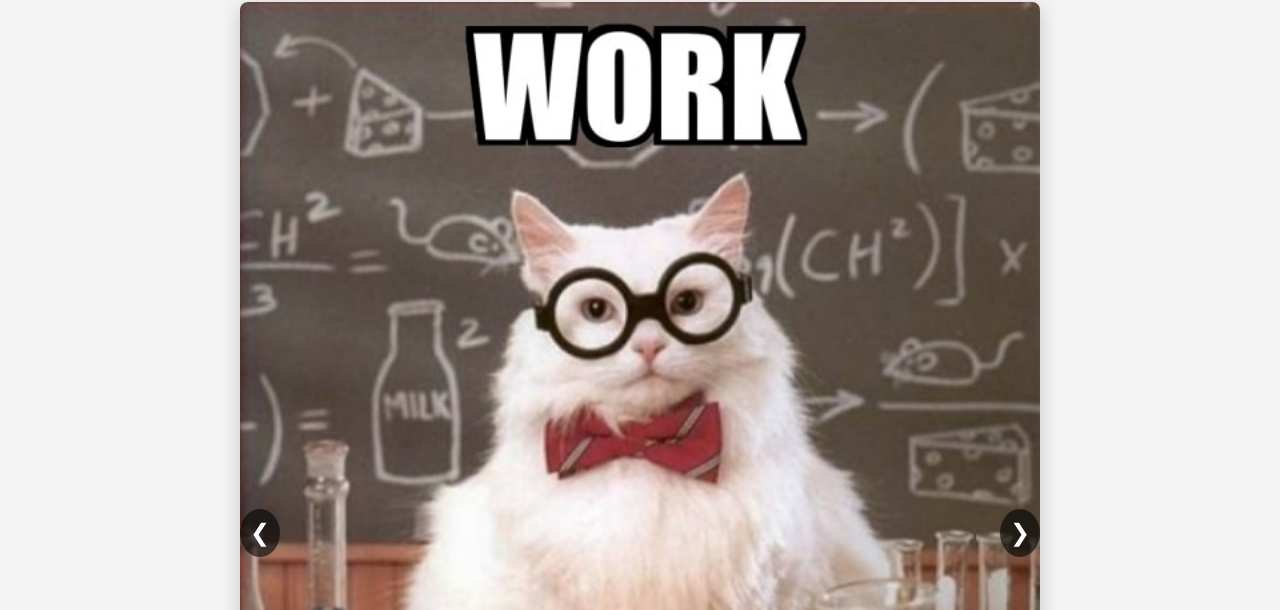
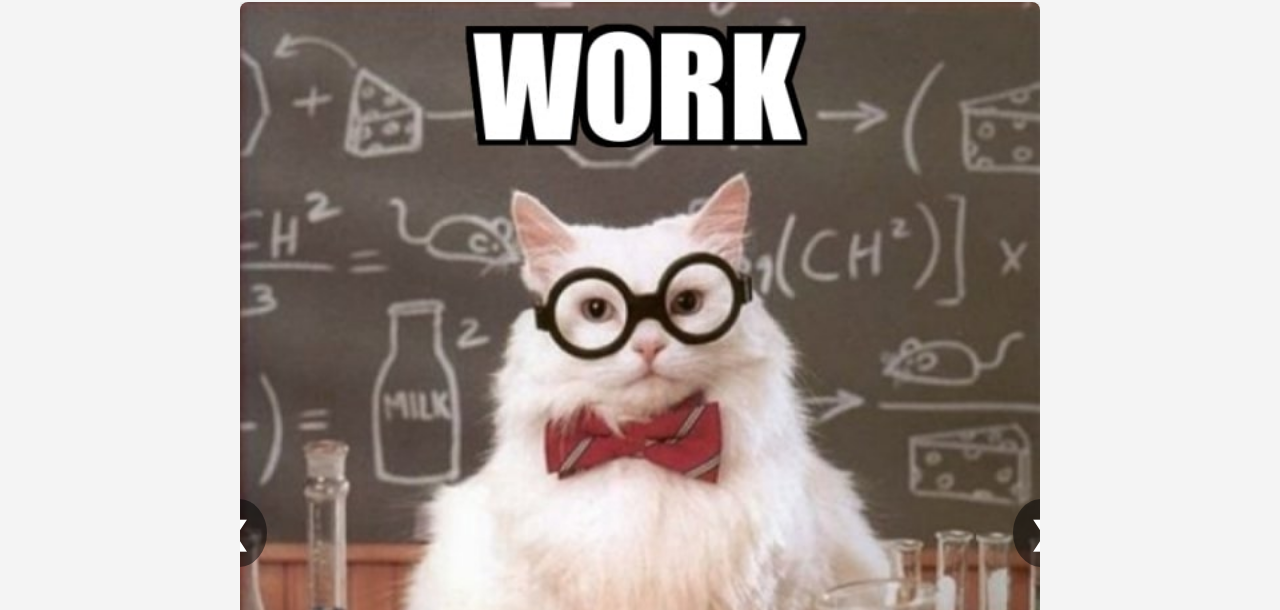
Before and after one commit to montclair-village/montclair, a plain HTML site: page index.html in a window 1280 px wide. Shown: the part 490-1100 px from the top of the page. Drawn offline with Linux system fonts and the light colour scheme.

Commit message:
Update style.css

```diff
--- a/css/style.css
+++ b/css/style.css
@@ -94,15 +94,17 @@ h2 {
     line-height: 1.8;
 }
 
-/* Photo Slider Section */
+/* Photo Slider */
 .photo-slider {
     text-align: center;
+    position: relative;
 }
 
 .slider {
     position: relative;
     max-width: 800px;
     margin: auto;
+    overflow: hidden;  /* Prevents content from spilling out */
 }
 
 .slider img {
@@ -112,6 +114,7 @@ h2 {
     box-shadow: 0 4px 20px rgba(0, 0, 0, 0.2);
 }
 
+/* Slider Controls (arrows) */
 .slider-controls {
     position: absolute;
     top: 50%;
@@ -119,21 +122,34 @@ h2 {
     display: flex;
     justify-content: space-between;
     transform: translateY(-50%);
+    z-index: 10;  /* Ensure arrows are above images */
 }
 
 button {
-    background: rgba(0, 0, 0, 0.6);
+    background: rgba(0, 0, 0, 0.5);
     color: white;
     border: none;
-    padding: 10px;
+    padding: 15px;
     cursor: pointer;
-    font-size: 1.5rem;
+    font-size: 2rem;
     border-radius: 50%;
     transition: background-color 0.3s ease;
+    position: absolute;
+    top: 50%;
+    transform: translateY(-50%); /* Keep buttons vertically centered */
 }
 
 button:hover {
     background-color: #f39c12;
+}
+
+/* Position arrows outside the image */
+button:first-of-type {
+    left: -30px;  /* Move the "previous" button outside */
+}
+
+button:last-of-type {
+    right: -30px; /* Move the "next" button outside */
 }
 
 /* Footer Styling */
```
